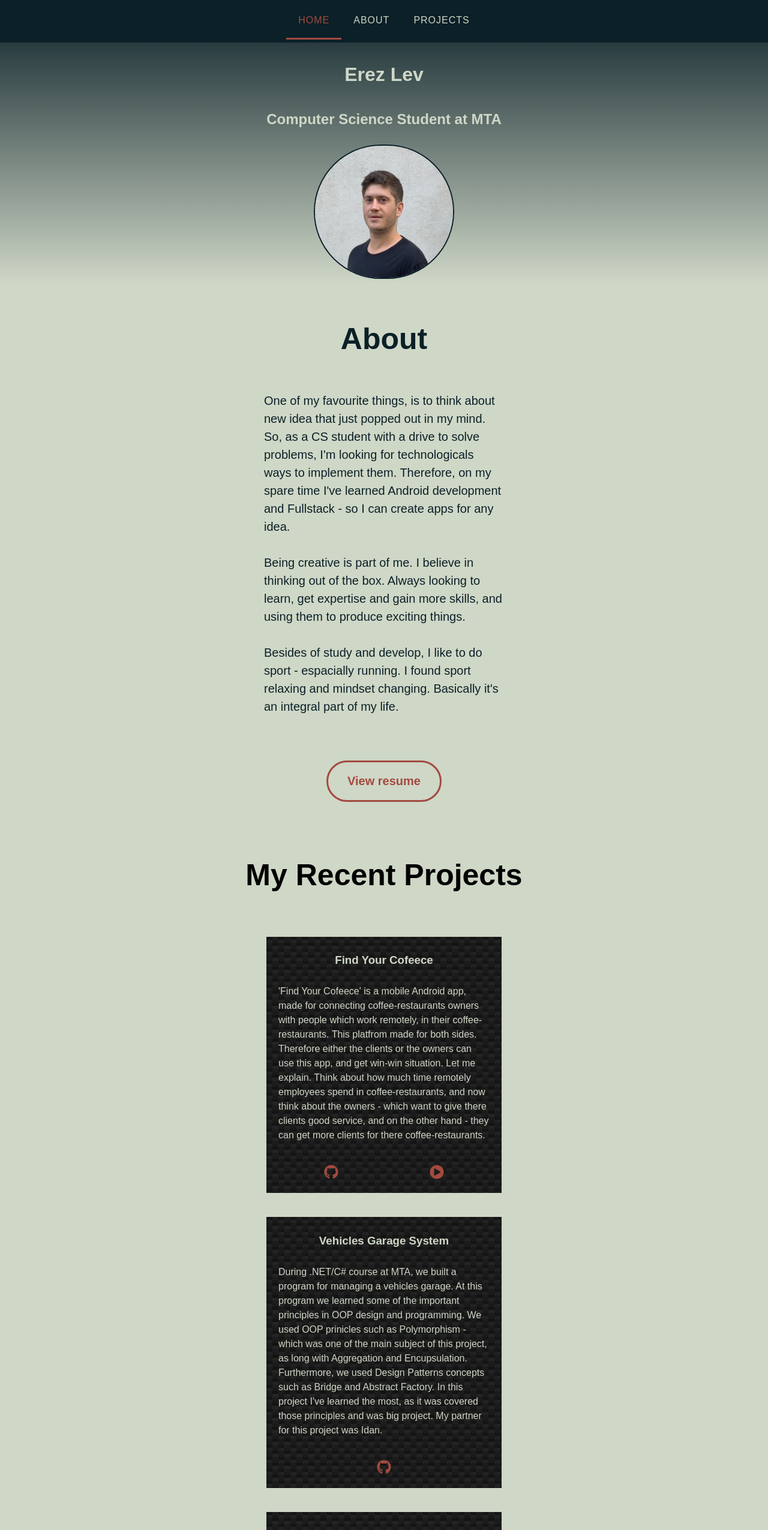
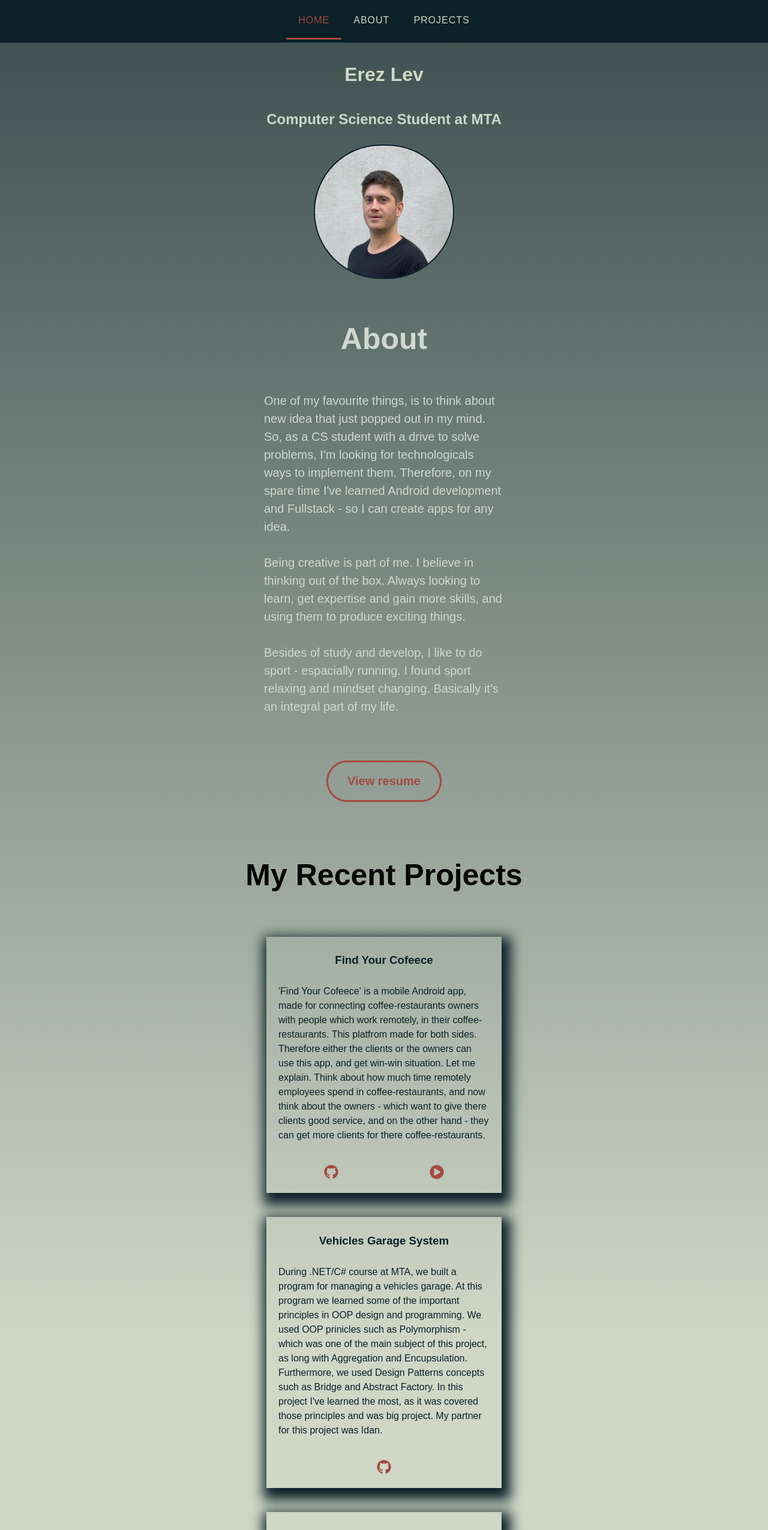
Before and after one commit to erez-lev/erez-portfolio, a React (Create React App) app: page / in a window 1280 px wide. Shown: the top 2551 px of the page at 60% size. Built offline with nearby package versions, Linux system fonts and the light colour scheme; a web font is replaced by a local one.

Commit message:
Changed color style

```diff
--- a/src/components/About.css
+++ b/src/components/About.css
@@ -5,7 +5,7 @@
     grid-template-rows: 1fr;
     gap: 10px;
     margin-top: 20px;
-    color: #0b2027;
+    color: #cfd7cf;
 }
 
 .about h1 {
--- a/src/components/Header.css
+++ b/src/components/Header.css
@@ -1,7 +1,6 @@
 /* HEADER */
 header {
     top: 0;
-    background: linear-gradient(360deg, #cfd7c7 0%, #0b2027 100%);
 }
 
 .particles {
@@ -15,7 +14,7 @@ header {
 
 /* COVER */
 header {
-    background-color: #cfd7c7;
+    background-color: transparent;
     background-size: cover;
     background-repeat: no-repeat;
     background-position: center;
--- a/src/components/Projects.css
+++ b/src/components/Projects.css
@@ -15,18 +15,24 @@
 .box {
     padding: 10px;
     margin: 10px auto;
-    color: #cfd7c7;
+    color: #0b2027;
     display: flex;
     flex-direction: column;
-    background:
+    /* background:
     linear-gradient(27deg, #151515 5px, transparent 5px) 0 5px,
     linear-gradient(207deg, #151515 5px, transparent 5px) 10px 0px,
     linear-gradient(27deg, #222 5px, transparent 5px) 0px 10px,
     linear-gradient(207deg, #222 5px, transparent 5px) 10px 5px,
     linear-gradient(90deg, #1b1b1b 10px, transparent 10px),
-    linear-gradient(#1d1d1d 25%, #1a1a1a 25%, #1a1a1a 50%, transparent 50%, transparent 75%, #242424 75%, #242424);
-    background-color: #131313;
+    linear-gradient(#1d1d1d 25%, #1a1a1a 25%, #1a1a1a 50%, transparent 50%, transparent 75%, #242424 75%, #242424); */
+    background-color: transparent;
     background-size: 20px 20px;
+    box-shadow: #a44a3f;
+    box-shadow: 5px 10px 20px 10px #0b2027;
+}
+
+.box:hover {
+    box-shadow: 5px 10px 10px 5px #0b2027;
 }
 
 .box h3 {
--- a/src/container/App.css
+++ b/src/container/App.css
@@ -1,38 +1,3 @@
 .App {
   text-align: center;
 }
-
-.App-logo {
-  height: 40vmin;
-  pointer-events: none;
-}
-
-@media (prefers-reduced-motion: no-preference) {
-  .App-logo {
-    animation: App-logo-spin infinite 20s linear;
-  }
-}
-
-.App-header {
-  background-color: #282c34;
-  min-height: 100vh;
-  display: flex;
-  flex-direction: column;
-  align-items: center;
-  justify-content: center;
-  font-size: calc(10px + 2vmin);
-  color: white;
-}
-
-.App-link {
-  color: #61dafb;
-}
-
-@keyframes App-logo-spin {
-  from {
-    transform: rotate(0deg);
-  }
-  to {
-    transform: rotate(360deg);
-  }
-}
--- a/src/index.css
+++ b/src/index.css
@@ -1,16 +1,11 @@
 @import url("https://fonts.googleapis.com/css2?family=Cuprum&display=swap");
 
 body {
-  margin: 0;
+    margin: 0;
     width: 100%;
-    background-blend-mode: lighten;
-    background-color: #cfd7c7;
-    background-size: cover;
-    background-position: center;
-    background-clip: padding-box;
+    background: linear-gradient(360deg, #cfd7c7 40%, #0b2027 120%);
     font-family: 'Cuprum', sans-serif;
     /* scroll-behavior: smooth; */
-    margin: 0;
 }
 
 code {
```
